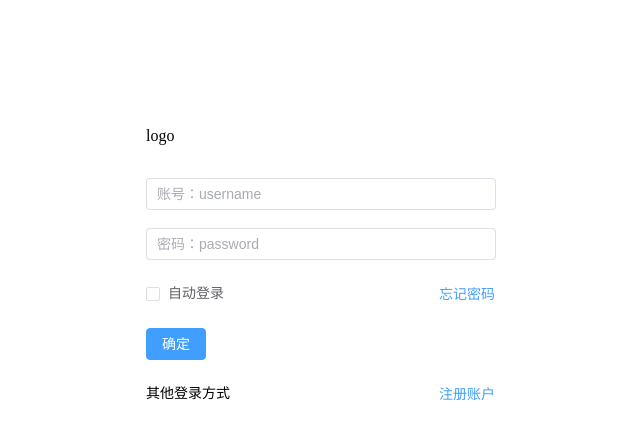
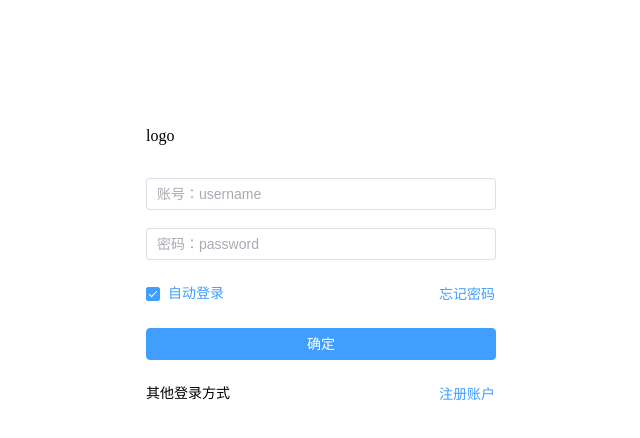
Before and after one commit to Carlos-Handsome-TJ/blog, a Vue app: page / in a window 1280 px wide. Shown: the top 438 px of the page, without its empty margins (319-959 px from the left). Built offline with nearby package versions, Linux system fonts and the light colour scheme.

Commit message:
ui: 修改登录样式

```diff
--- a/auto-imports.d.ts
+++ b/auto-imports.d.ts
@@ -5,5 +5,5 @@
 // Generated by unplugin-auto-import
 export {}
 declare global {
-
+  const ElMessage: typeof import('element-plus/es')['ElMessage']
 }
--- a/src/views/login/index.vue
+++ b/src/views/login/index.vue
@@ -14,15 +14,18 @@ const rules = reactive({
 })
 const form = reactive({
   username: '',
-  password: ''
+  password: '',
+  autoLogin: true
 })
 const submit = () => {
   formRef.value.validate(isValid => {
     if (isValid) {
       login(form).then(res => {
-        console.log(res)
+        if (res.code === 0) {
+          return ElMessage.success('登录成功')
+        }
+        ElMessage.error('账号或密码错误！')
       })
-      // console.log(2132)
     }
   })
 }
@@ -36,16 +39,16 @@ const submit = () => {
         <el-input v-model="form.username" placeholder="账号：username" />
       </el-form-item>
       <el-form-item prop="password">
-        <el-input v-model="form.password" placeholder="密码：password" type="password" />
+        <el-input v-model="form.password" placeholder="密码：password" type="password" @keyup.enter="submit" />
       </el-form-item>
       <el-form-item>
         <div class="form-item">
-          <el-checkbox>自动登录</el-checkbox>
+          <el-checkbox v-model="form.autoLogin">自动登录</el-checkbox>
           <el-button type="text">忘记密码</el-button>
         </div>
       </el-form-item>
       <el-form-item>
-        <el-button type="primary" @click="submit">确定</el-button>
+        <el-button type="primary" @click="submit" class="login-button">确定</el-button>
       </el-form-item>
       <el-form-item>
         <div class="form-item">
@@ -70,6 +73,9 @@ const submit = () => {
     display: flex;
     justify-content: space-between;
   }
+  .login-button {
+    width: 100%;
+  }
 
   .login-logo {
     height: 50px;
```
